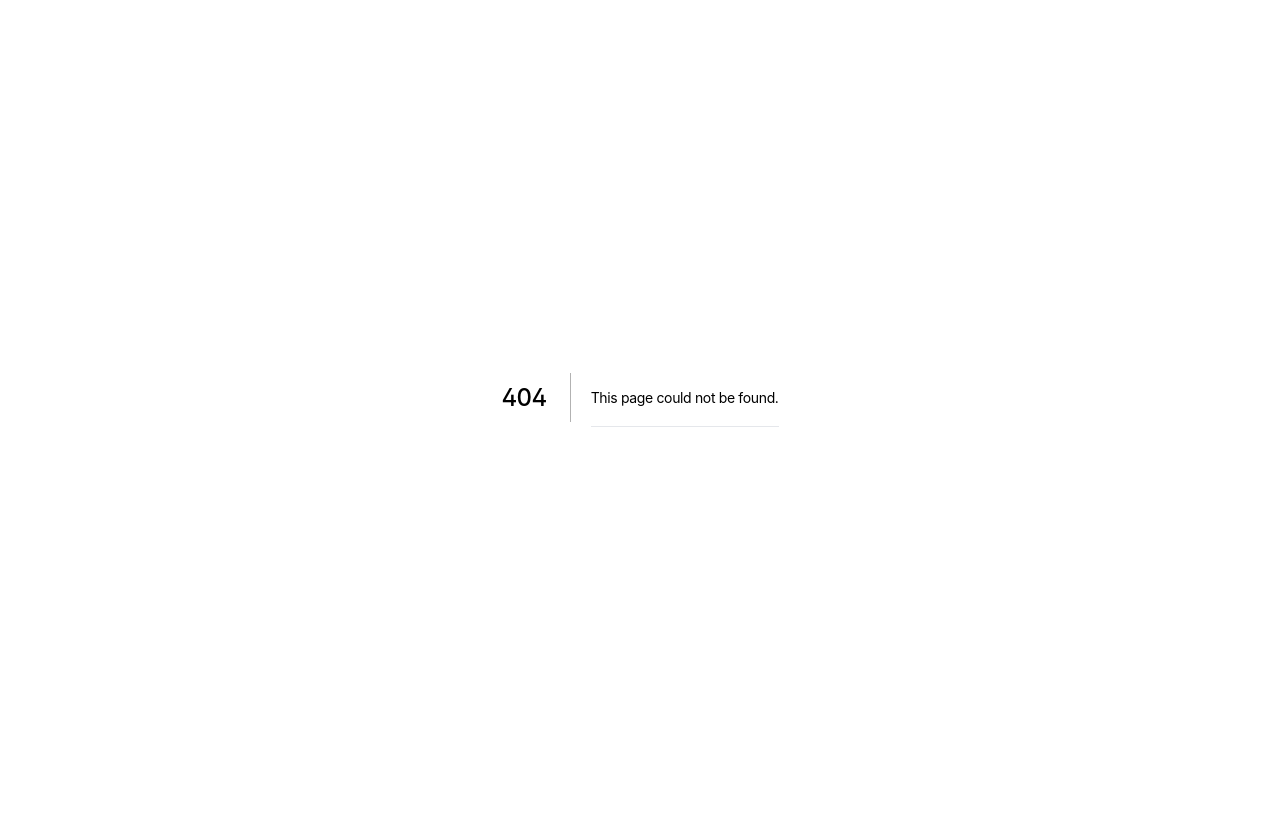
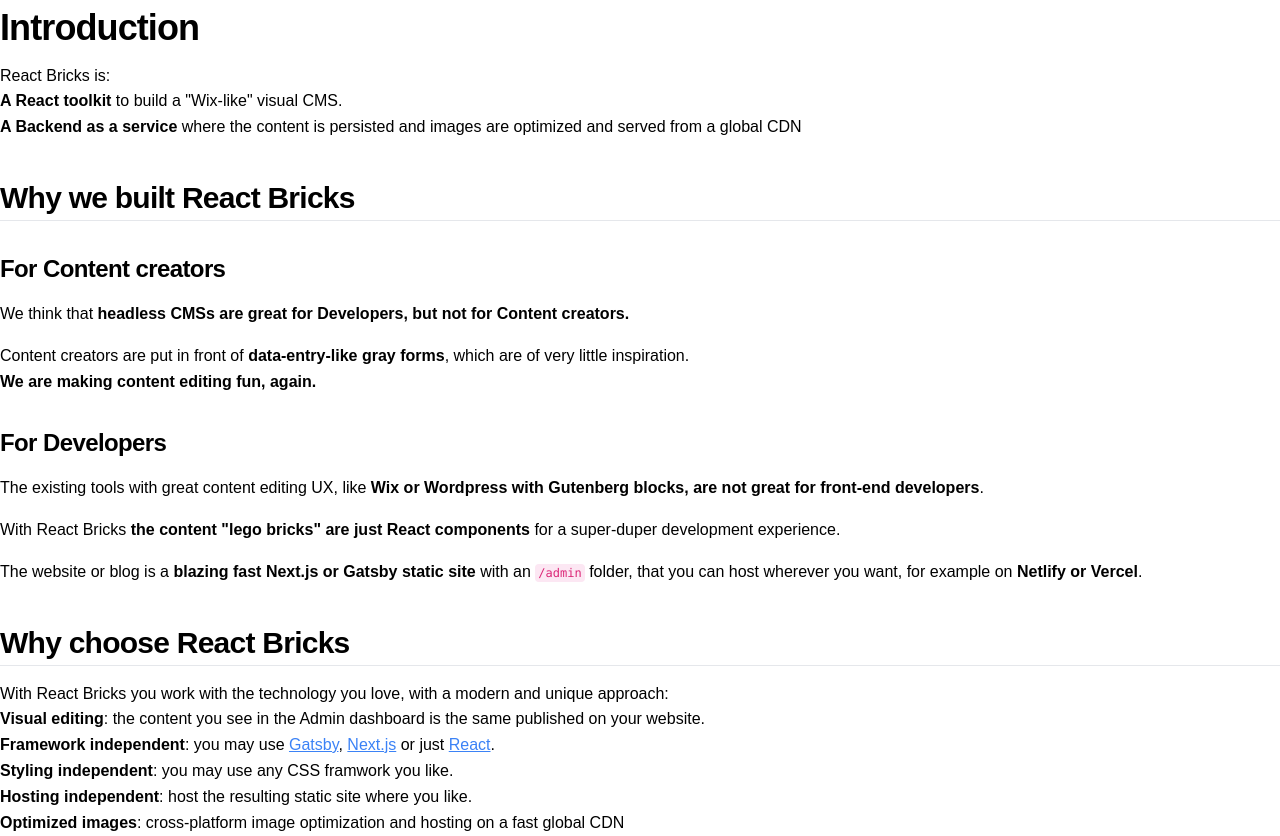
Before and after one commit to ReactBricks/react-bricks-docs, a Next.js app: page /docs/getting-started/introduction in a window 1280 px wide. Before the commit this address had no page. Before the commit the page ends 800 px from the top, so only its background shows below. Built offline with nearby package versions, Linux system fonts and the light colour scheme.

Commit message:
Aggiunte prime pagine della documentazione. Corretto link a logo.

```diff
--- /dev/null
+++ b/pages/docs/getting-started/introduction.mdx
@@ -0,0 +1,38 @@
+---
+title: Introduction
+description: What is React Bricks and why we built it
+---
+
+# Introduction
+
+React Bricks is:
+
+1. **A React toolkit** to build a "Wix-like" visual CMS.
+2. **A Backend as a service** where the content is persisted and images are optimized and served from a global CDN
+
+## Why we built React Bricks
+
+### For Content creators
+
+We think that **headless CMSs are great for Developers, but not for Content creators.**
+
+Content creators are put in front of **data-entry-like gray forms**, which are of very little inspiration.
+**We are making content editing fun, again.**
+
+### For Developers
+
+The existing tools with great content editing UX, like **Wix or Wordpress with Gutenberg blocks, are not great for front-end developers**.
+
+With React Bricks **the content "lego bricks" are just React components** for a super-duper development experience.
+
+The website or blog is a **blazing fast Next.js or Gatsby static site** with an `/admin` folder, that you can host wherever you want, for example on **Netlify or Vercel**.
+
+## Why choose React Bricks
+
+With React Bricks you work with the technology you love, with a modern and unique approach:
+
+- **Visual editing**: the content you see in the Admin dashboard is the same published on your website.
+- **Framework independent**: you may use [Gatsby](https://www.gatsbyjs.org), [Next.js](https://nextjs.org) or just [React](https://reactjs.org).
+- **Styling independent**: you may use any CSS framwork you like.
+- **Hosting independent**: host the resulting static site where you like.
+- **Optimized images**: cross-platform image optimization and hosting on a fast global CDN
--- /dev/null
+++ b/pages/docs/getting-started/meta.json
@@ -0,0 +1,3 @@
+{
+  "getting-started": "Getting started"
+}
--- /dev/null
+++ b/pages/docs/getting-started/release-notes.mdx
@@ -0,0 +1,28 @@
+---
+title: Release notes
+description: Learn about the new features and fixes
+---
+
+# Release notes
+
+## React Bricks v2.0.0-RC.0
+
+On December, 13rd, after almost a year since the first release, we are proud to release React Bricks v2.
+
+There are many new features, improvements and some small breaking change.
+Here's a short list of things that changed:
+- A React Brick now is a **real React component** with a schema prop (not an object)
+- **New Repeater component** to have multiple nested blocks inside a block
+- Support for **compound components**
+- **Dark mode support** to test content in dark mode
+- **Collapsible Groups** for Side edit props
+- **Big UX improvements** (more space for content, responsive preview, page/block/item tabs, collapsible groups)
+- **ALT Tag** for Images inside the upload menu
+- **Better colors management**
+- **Author** on page
+- **Featured Image** on Page for Open graph tags
+- **New Site and Blog starters** with great Tailwind bricks created for you
+- **Code preview** in Playground
+- **Update** of all dependencies, code refactoring
+
+If you need to migrate your schema from v1 to v2, please [read the Upgrade guide](/upgrade-guide)
--- /dev/null
+++ b/pages/docs/meta.json
@@ -0,0 +1,4 @@
+{
+  "introduction": "Introduction",
+  "release-notes": "Release notes"
+}
--- a/pages/meta.json
+++ b/pages/meta.json
@@ -1,4 +1,6 @@
 {
-  "index": "Introduction",
-  "docs": "Documentation"
+  "index": "Home",
+  "docs": "Documentation",
+  "intro": "Intro",
+  "prova": "Prova"
 }
--- a/theme.config.js
+++ b/theme.config.js
@@ -14,7 +14,7 @@
   footerEditOnGitHubLink: true, // will link to the docs repo
   logo: (
     <>
-      <img src="/public/reactbricks-logo.svg" className="w-48" />
+      <img src="/reactbricks-logo.svg" className="w-48" />
       {/* <span>Next.js Static Site Generator</span> */}
     </>
   ),
```
